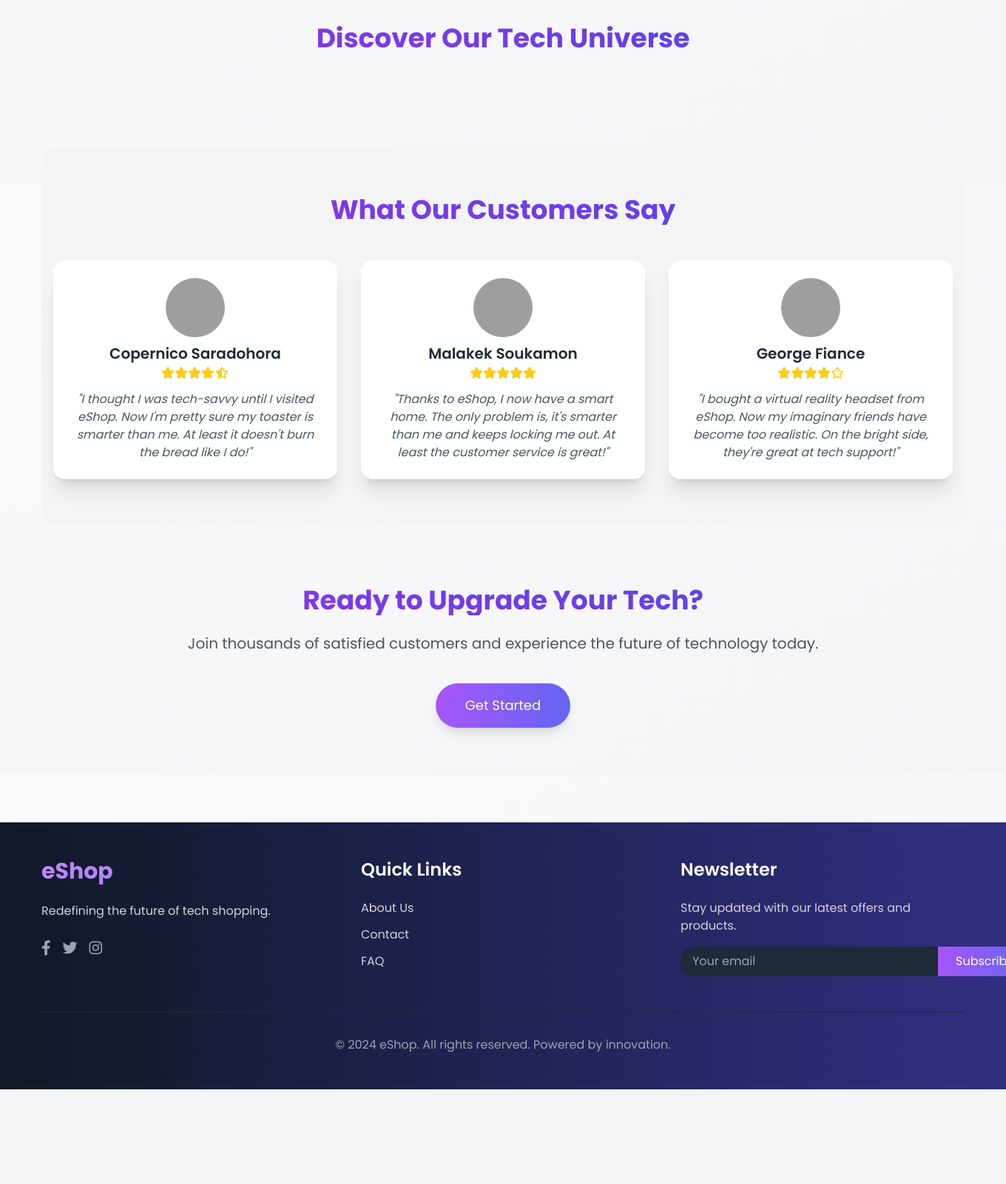
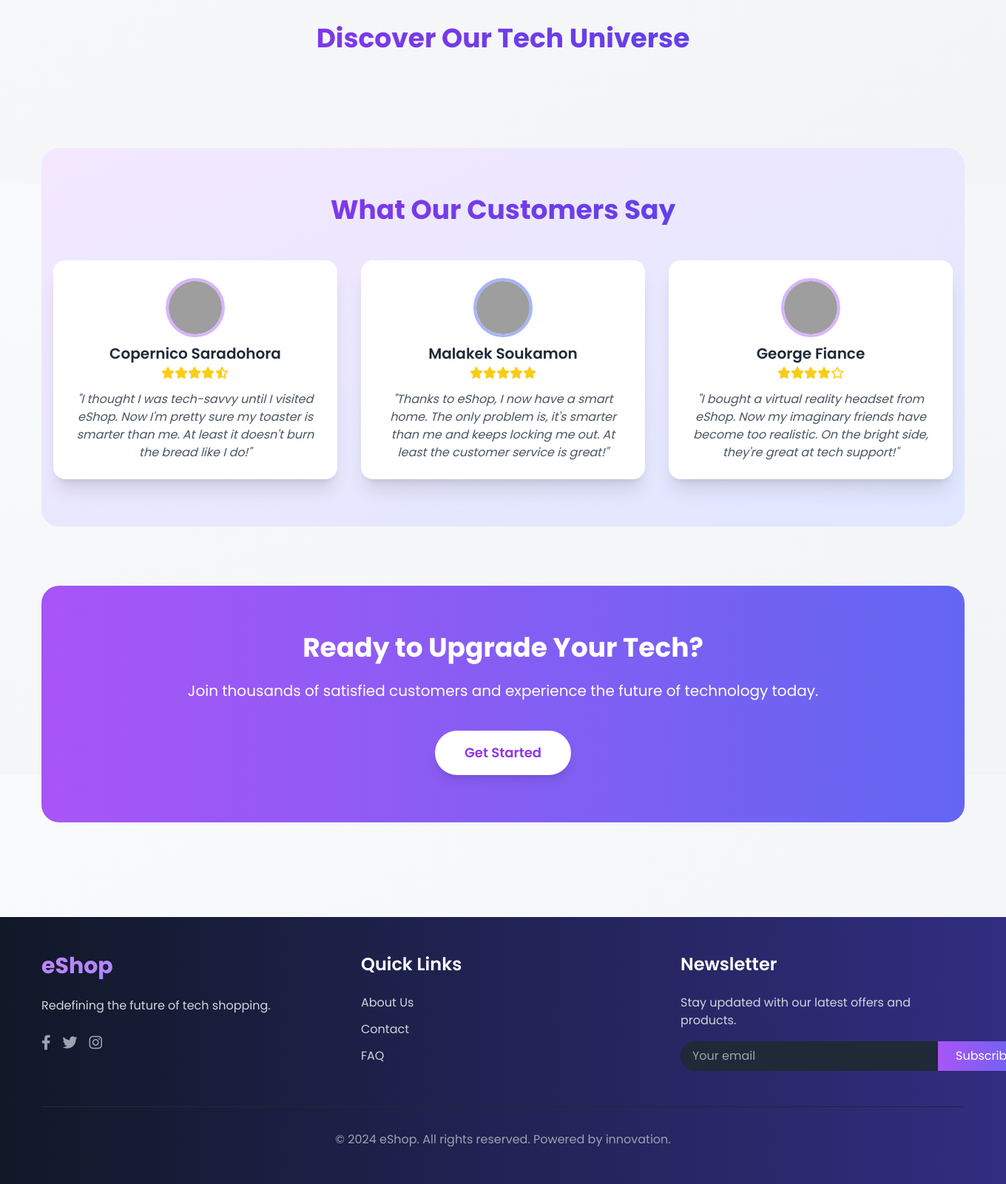
Before and after one commit to zimNMM/Ecommerce, a Django app: page / in a window 1360 px wide; the page is wider, and only the part inside the window is pictured. Shown: the part 552-2153 px from the top of that part at 74% size. Before the commit the page ends 2025 px from the top of that part, so only its background shows below. Run offline with Django 5.2, Linux system fonts and the light colour scheme; data that the repository does not hold is empty; some libraries are stand-ins or nearby versions; grey boxes are pictures that could not be loaded.

Commit message:
updated index

```diff
--- a/shop/forms.py
+++ b/shop/forms.py
@@ -29,6 +29,7 @@ class CustomUserCreationForm(UserCreationForm):
         })
         self.fields['captcha'].widget.attrs.update({
             'class': 'w-full px-4 py-2 rounded-full border-gray-300 focus:border-indigo-500 focus:ring-2 focus:ring-indigo-200',
+            'placeholder': 'Enter the captcha'
         })
 
 class CustomAuthenticationForm(AuthenticationForm):
--- a/shop/templates/shop/index.html
+++ b/shop/templates/shop/index.html
@@ -9,6 +9,7 @@
     <p>This is a preview of a student project and not a real e-commerce shop. You can find the source code at <a href="https://github.com/zimNMM/ecommerce" class="text-blue-600 hover:underline">https://github.com/zimNMM/ecommerce</a>.</p>
     <p>Please note that this is not a production-ready application and should not be used for real transactions.</p>
 </section>
+
 <!-- Hero Section -->
 <section class="text-center mb-20 pt-10">
     <h1 class="text-6xl font-bold mb-6 text-transparent bg-clip-text bg-gradient-to-r from-purple-600 to-indigo-600 animate-fade-in-down">
@@ -29,25 +30,28 @@
 </section>
 
 <!-- Categories Section -->
-<section id="categories" class="section mb-20">
+<section id="categories" class="section mb-20 px-4">
     <h2 class="text-4xl font-bold mb-12 text-center text-transparent bg-clip-text bg-gradient-to-r from-purple-600 to-indigo-600">
         Discover Our Tech Universe
     </h2>
     <div class="grid grid-cols-1 sm:grid-cols-2 lg:grid-cols-4 gap-10">
         {% for category in categories %}
         <div class="bg-white rounded-2xl shadow-xl overflow-hidden transform hover:scale-105 transition-all duration-300 group">
-            <div class="h-64 bg-gray-100 flex items-center justify-center overflow-hidden">
+            <div class="h-64 bg-gradient-to-br from-purple-100 to-indigo-100 flex items-center justify-center overflow-hidden relative">
                 {% if category.image %}
                 <img src="{{ category.image.url }}" alt="{{ category.name }}" class="w-full h-full object-contain p-4 group-hover:scale-110 transition-transform duration-300">
                 {% else %}
                 <span class="text-gray-400 text-4xl">No Image</span>
                 {% endif %}
+                <div class="absolute inset-0 bg-black bg-opacity-40 opacity-0 group-hover:opacity-100 transition-opacity duration-300 flex items-center justify-center">
+                    <span class="text-white text-xl font-semibold">Explore {{ category.name }}</span>
+                </div>
             </div>
-            <div class="p-6">
+            <div class="p-6 bg-gradient-to-b from-white to-purple-50">
                 <h3 class="text-2xl font-semibold text-gray-800 mb-2">{{ category.name }}</h3>
                 <p class="text-gray-600 mb-4 h-20 overflow-hidden">{{ category.description|truncatechars:100 }}</p>
                 <div class="text-center">
-                    <a href="{% url 'category' category.name %}" class="mt-4 inline-block bg-blue-600 text-white px-6 py-2 rounded-full hover:bg-blue-700 transition-colors duration-300 shadow-md">
+                    <a href="{% url 'category' category.name %}" class="mt-4 inline-block bg-gradient-to-r from-purple-500 to-indigo-500 text-white px-6 py-2 rounded-full hover:from-purple-600 hover:to-indigo-600 transition-colors duration-300 shadow-md transform hover:scale-105">
                         Shop Now
                     </a>
                 </div>
@@ -56,16 +60,17 @@
         {% endfor %}
     </div>
 </section>
+
 <!-- Testimonials Section -->
-<section id="testimonials" class="mb-20 bg-gray-100 py-16 rounded-3xl">
+<section id="testimonials" class="mb-20 bg-gradient-to-br from-purple-100 to-indigo-100 py-16 rounded-3xl px-4">
     <h2 class="text-4xl font-bold mb-12 text-center text-transparent bg-clip-text bg-gradient-to-r from-purple-600 to-indigo-600">
         What Our Customers Say
     </h2>
-    <div class="grid grid-cols-1 md:grid-cols-3 gap-8 px-4">
+    <div class="grid grid-cols-1 md:grid-cols-3 gap-8">
         <!-- Testimonial 1 -->
         <div class="bg-white rounded-2xl shadow-xl p-6 transform hover:scale-105 transition-all duration-300">
             <div class="flex flex-col items-center mb-4">
-                <img src="https://api.dicebear.com/6.x/avataaars/svg?seed=Copernico" alt="Copernico Saradohora" class="w-20 h-20 rounded-full mb-2">
+                <img src="https://api.dicebear.com/6.x/avataaars/svg?seed=Copernico" alt="Copernico Saradohora" class="w-20 h-20 rounded-full mb-2 border-4 border-purple-300">
                 <h3 class="text-xl font-semibold text-gray-800">Copernico Saradohora</h3>
                 <div class="text-yellow-400 flex mt-1">
                     <i class="fas fa-star"></i>
@@ -81,7 +86,7 @@
         <!-- Testimonial 2 -->
         <div class="bg-white rounded-2xl shadow-xl p-6 transform hover:scale-105 transition-all duration-300">
             <div class="flex flex-col items-center mb-4">
-                <img src="https://api.dicebear.com/6.x/avataaars/svg?seed=Malakek" alt="Malakek Soukamon" class="w-20 h-20 rounded-full mb-2">
+                <img src="https://api.dicebear.com/6.x/avataaars/svg?seed=Malakek" alt="Malakek Soukamon" class="w-20 h-20 rounded-full mb-2 border-4 border-indigo-300">
                 <h3 class="text-xl font-semibold text-gray-800">Malakek Soukamon</h3>
                 <div class="text-yellow-400 flex mt-1">
                     <i class="fas fa-star"></i>
@@ -97,7 +102,7 @@
         <!-- Testimonial 3 -->
         <div class="bg-white rounded-2xl shadow-xl p-6 transform hover:scale-105 transition-all duration-300">
             <div class="flex flex-col items-center mb-4">
-                <img src="https://api.dicebear.com/6.x/avataaars/svg?seed=George" alt="George Fiance" class="w-20 h-20 rounded-full mb-2">
+                <img src="https://api.dicebear.com/6.x/avataaars/svg?seed=George" alt="George Fiance" class="w-20 h-20 rounded-full mb-2 border-4 border-purple-300">
                 <h3 class="text-xl font-semibold text-gray-800">George Fiance</h3>
                 <div class="text-yellow-400 flex mt-1">
                     <i class="fas fa-star"></i>
@@ -113,22 +118,21 @@
 </section>
 
 <!-- Call to Action -->
-<section id="cta" class="mb-20 text-center">
-    <h2 class="text-4xl font-bold mb-6 text-transparent bg-clip-text bg-gradient-to-r from-purple-600 to-indigo-600">
+<section id="cta" class="mb-20 text-center bg-gradient-to-r from-purple-500 to-indigo-500 py-16 rounded-3xl px-4">
+    <h2 class="text-4xl font-bold mb-6 text-white">
         Ready to Upgrade Your Tech?
     </h2>
-    <p class="text-xl text-gray-600 mb-10">
+    <p class="text-xl text-white mb-10">
         Join thousands of satisfied customers and experience the future of technology today.
     </p>
     {% if user.is_authenticated %}
-    <a href="{% url 'my_orders' %}" class="bg-gradient-to-r from-purple-500 to-indigo-500 text-white px-10 py-4 rounded-full text-lg hover:from-purple-600 hover:to-indigo-600 transition-all duration-300 transform hover:scale-105 inline-block shadow-lg">
+    <a href="{% url 'my_orders' %}" class="bg-white text-purple-600 px-10 py-4 rounded-full text-lg hover:bg-gray-100 transition-all duration-300 transform hover:scale-105 inline-block shadow-lg font-semibold">
         My Orders
     </a>
-{% else %}
-<a href="{% url 'register' %}" class="bg-gradient-to-r from-purple-500 to-indigo-500 text-white px-10 py-4 rounded-full text-lg hover:from-purple-600 hover:to-indigo-600 transition-all duration-300 transform hover:scale-105 inline-block shadow-lg">
-    Get Started
-</a>
-{% endif %}
-
+    {% else %}
+    <a href="{% url 'register' %}" class="bg-white text-purple-600 px-10 py-4 rounded-full text-lg hover:bg-gray-100 transition-all duration-300 transform hover:scale-105 inline-block shadow-lg font-semibold">
+        Get Started
+    </a>
+    {% endif %}
 </section>
 {% endblock %}
```
Also changed, not shown: shop/templates/shop/contact.html (+0 -10 lines), README.md, 1 other file.
